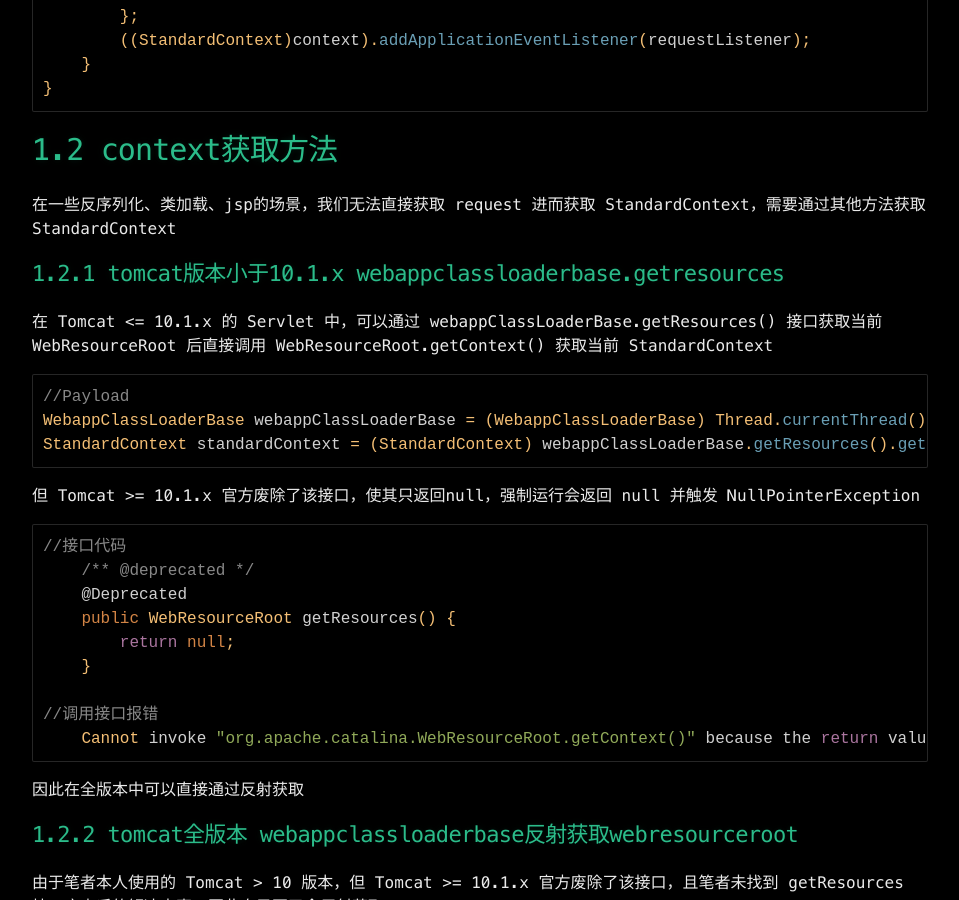
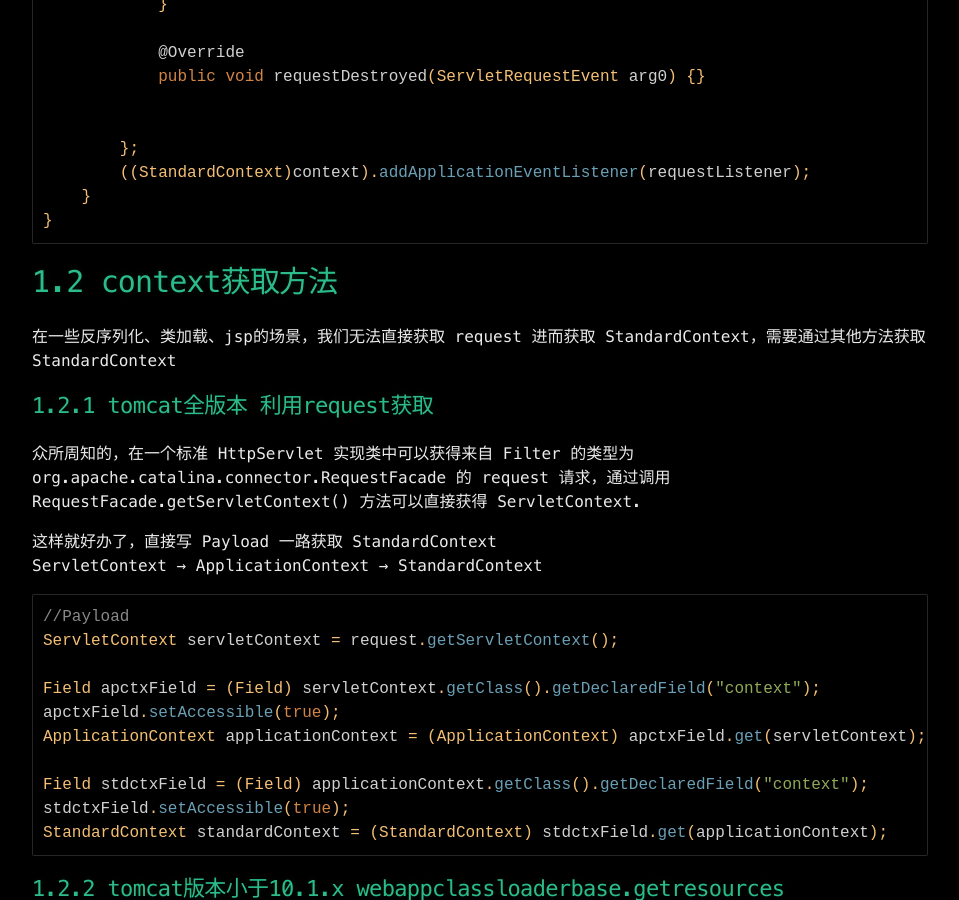
Before and after one commit to Leeyangee/leeyangee.github.io, a Jekyll site: the page built from _posts/2024-05-16-Java内存马教程目录 - 长期更新.md, in a window 1280 px wide and 900 px high, scrolled down 20762 px. Shown: the whole window, without its empty margins (160-1119 px from the left). Built offline with Jekyll 4.4.1, drawn with Linux system fonts in a browser that asks for light colours; some web fonts are replaced; some of the changed text lies outside the part shown.

Commit message:
Update 2024-05-16-Java内存马教程目录 - 长期更新.md

````diff
--- a/_posts/2024-05-16-Java内存马教程目录 - 长期更新.md
+++ b/_posts/2024-05-16-Java内存马教程目录 - 长期更新.md
@@ -14,9 +14,10 @@
 | [&nbsp;&nbsp;&nbsp;1.1.1 Filter型内存马及部分源码分析](#111-filter型内存马) |
 | [&nbsp;&nbsp;&nbsp;1.1.2 Servlet型内存马及部分源码分析](#112-servlet型内存马) |
 | [&nbsp;&nbsp;&nbsp;1.1.3 Listener型内存马及部分源码分析](#113-listener型内存马) |
-| [1.2 Tomcat 无request凭空获取Context方法](#12-context获取方法) |
-| [&nbsp;&nbsp;&nbsp;1.2.1 Tomcat版本小于10.1.x webappClassLoaderBase.getResources ](#121-tomcat版本小于101x-webappclassloaderbasegetresources) |
-| [&nbsp;&nbsp;&nbsp;1.2.2 Tomcat全版本 webappClassLoaderBase反射获取WebResourceRoot](#122-tomcat全版本-webappclassloaderbase反射获取webresourceroot) |
+| [1.2 Tomcat 获取StandardContext方法](#12-context获取方法) |
+| [&nbsp;&nbsp;&nbsp;1.2.1 Tomcat全版本 利用request获取 ](#121-tomcat全版本-利用request获取)|
+| [&nbsp;&nbsp;&nbsp;1.2.2 Tomcat版本小于10.1.x webappClassLoaderBase.getResources ](#122-tomcat版本小于101x-webappclassloaderbasegetresources) |
+| [&nbsp;&nbsp;&nbsp;1.2.3 Tomcat全版本 webappClassLoaderBase反射获取WebResourceRoot](#123-tomcat全版本-webappclassloaderbase反射获取webresourceroot) |
 | [1.3 Tomcat内存马排查方法(基于内存)](#13-tomcat内存马排查方法) |
 | [请等待后续更新](#请等待后续更新) |
 | [&nbsp;&nbsp;&nbsp;1.3.1 Filter型排查办法](#131-filter型排查办法) |
@@ -572,7 +573,7 @@
 }
 ```
 
-继续跟进 ApplicationFilterFactory.createFilterChain 被调用的地方 org.apache.catalina.core.StandardWrapperValve，发现 servlet 实际来源于 wrapper.allocate()
+继续跟进 ApplicationFilterFactory.createFilterChain 被调用的地方 org.apache.catalina.core.StandardWrapperValve，发现 servlet 实际来源于 wrapper.allocate() 的返回值如下所示
 
 ```java
 final class StandardWrapperValve extends ValveBase {
@@ -659,9 +660,9 @@
     }
 ```
 
-我们发现，这个 wrapper.allocate() 返回的是 instance，instance才是事情的关键
+我们发现，这个 wrapper.allocate() 最终返回的是 instance，因此instance才是事情的关键
 
-那到底这个 instance 从何而来呢？我们细细探究发现一行代码: this.instance = this.loadServlet()，instance 被初始化于 Tomcat 类中类 ExistingStandardWrapper 中的方法 ExistingStandardWrapper.loadServlet ，如下所示
+那到底这个 instance 从何而来呢？我们细细探究发现 wrapper.allocate 中有那么一行代码: this.instance = this.loadServlet()，instance 被 Tomcat 类中类 ExistingStandardWrapper 中的方法 ExistingStandardWrapper.loadServlet 的返回值赋值，而 ExistingStandardWrapper.loadServlet 返回的值为一个 existing，如下所示
 
 ```java
 //源码分析
@@ -687,7 +688,7 @@
 }
 ```
 
-我们这才发现，existing 才是整个流程的关键，那这个 existing 到底是哪儿来的呢？我们继续观察，发现原来 existing 是在 ExistingStandardWrapper 构造方法被初始化！如下所示！
+我们这才发现，existing 才是整个流程的关键，那这个 existing 到底是哪儿来的呢？我们继续观察，发现原来 existing 是在 ExistingStandardWrapper 构造方法被初始化！如下所示
 
 ```java
 //源码分析
@@ -704,7 +705,8 @@
 }
 ```
 
-兜兜转转最终居然又绕回来了，这也标志 Servlet 型内存马源码分析完结，根据上述路径，可以完整构造出 Payload
+兜兜转转最终居然又绕回来了，这也就说明了为什么大部分 Payload 要从此处 new ExistingStandardWrapper(servlet) 的原因
+那么这也标志 Servlet 型内存马源码分析完结，根据上述路径，可以完整构造出 Payload
 
 接下来直接写Payload，加载内存马后访问`http://127.0.0.1:8003/hello`出现Hacked字样
 
@@ -857,7 +859,27 @@
 
 在一些反序列化、类加载、jsp的场景，我们无法直接获取 request 进而获取 StandardContext，需要通过其他方法获取 StandardContext
 
-## [](#header-31)1.2.1 tomcat版本小于10.1.x webappclassloaderbase.getresources
+## [](#header-31)1.2.1 tomcat全版本 利用request获取
+
+众所周知的，在一个标准 HttpServlet 实现类中可以获得来自 Filter 的类型为 org.apache.catalina.connector.RequestFacade 的 request 请求，通过调用 RequestFacade.getServletContext() 方法可以直接获得 ServletContext.
+
+这样就好办了，直接写 Payload 一路获取 StandardContext
+ServletContext → ApplicationContext → StandardContext
+
+```java
+//Payload
+ServletContext servletContext = request.getServletContext();
+
+Field apctxField = (Field) servletContext.getClass().getDeclaredField("context");
+apctxField.setAccessible(true);
+ApplicationContext applicationContext = (ApplicationContext) apctxField.get(servletContext);
+
+Field stdctxField = (Field) applicationContext.getClass().getDeclaredField("context");
+stdctxField.setAccessible(true);
+StandardContext standardContext = (StandardContext) stdctxField.get(applicationContext);
+```
+
+## [](#header-31)1.2.2 tomcat版本小于10.1.x webappclassloaderbase.getresources
 
 在 Tomcat <= 10.1.x 的 Servlet 中，可以通过 webappClassLoaderBase.getResources() 接口获取当前 WebResourceRoot 后直接调用 WebResourceRoot.getContext() 获取当前 StandardContext
 
````
Also changed, not shown: other parts of _posts/2024-05-16-Java内存马教程目录 - 长期更新.md (+2 -2 lines).
